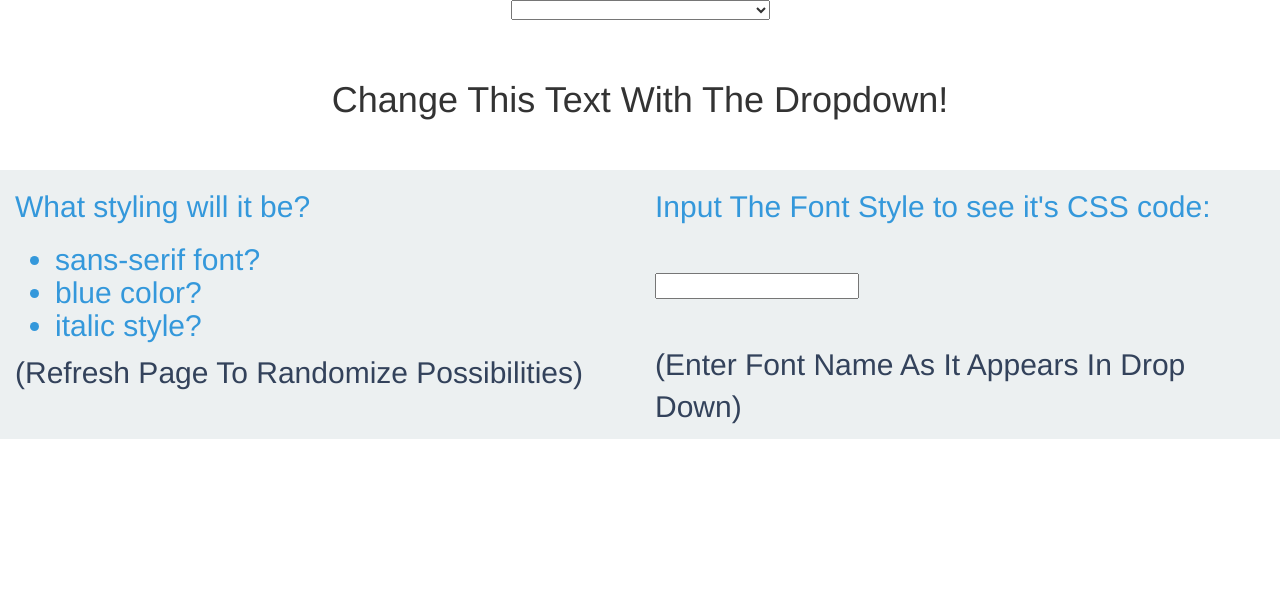
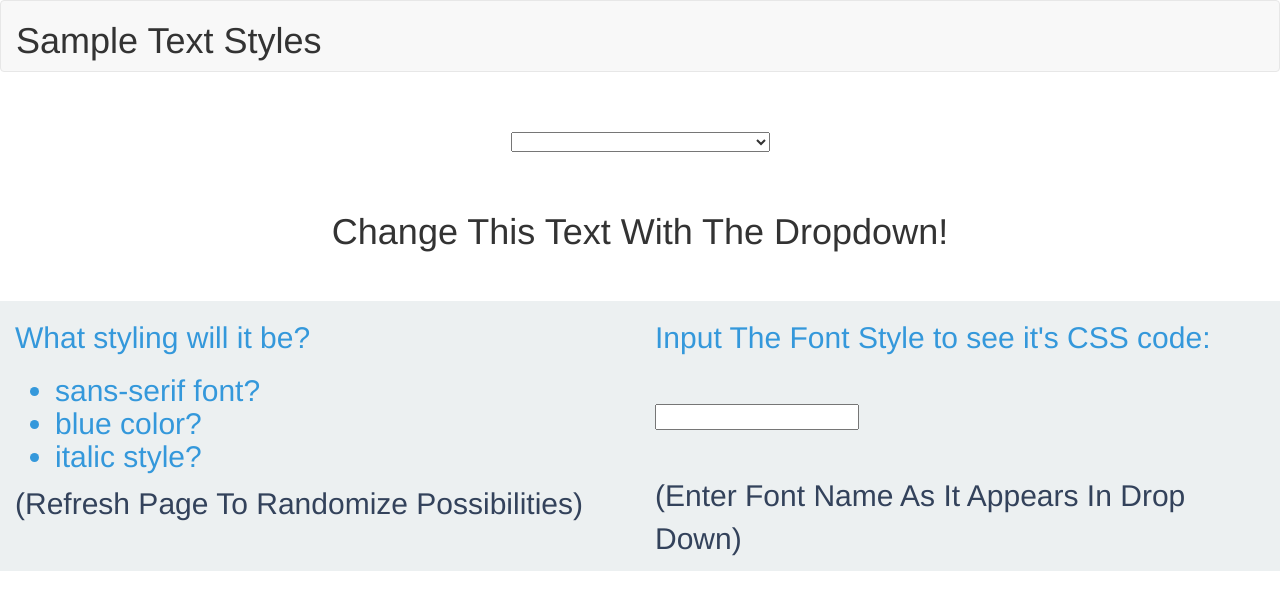
Before and after one commit to SteveLicata/angular-text-change, a plain HTML site: page text.html in a window 1280 px wide. Drawn offline with nearby package versions, Linux system fonts and the light colour scheme.

Commit message:
header added

```diff
--- a/text.html
+++ b/text.html
@@ -18,8 +18,18 @@
   </head>
   <body>
 
+    <nav class="navbar navbar-default">
+      <div class="container-fluid">
+        <div class="navbar-header">
+          <h1>Sample Text Styles</h1>
+        </div>
+      </div>
+    </nav>
+
     <div class="container-fluid">
 
+
+        <br><br>
 
       <div class="row">
         <div class="col-sm-12 col-md-12 col-lg-12">
```
